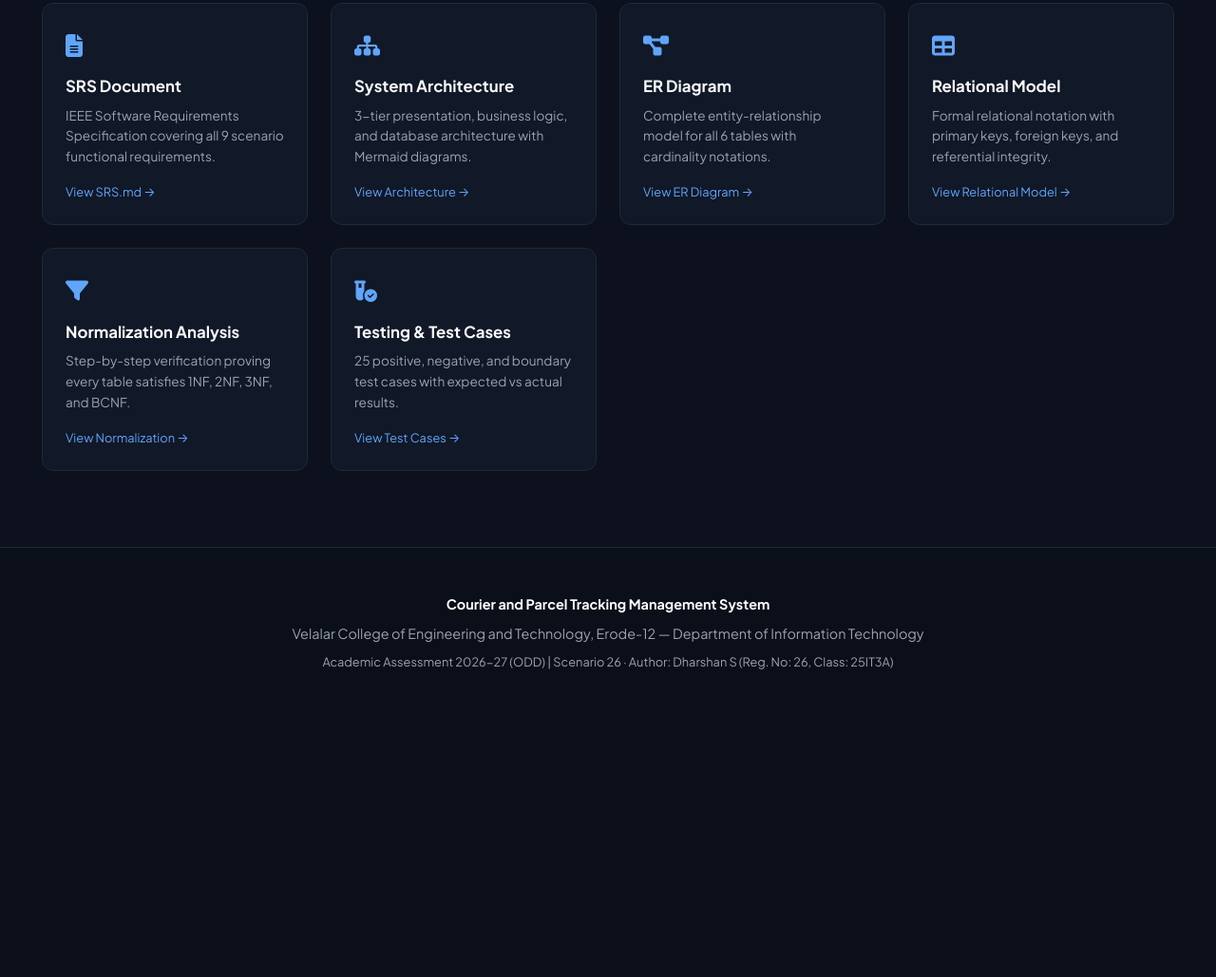
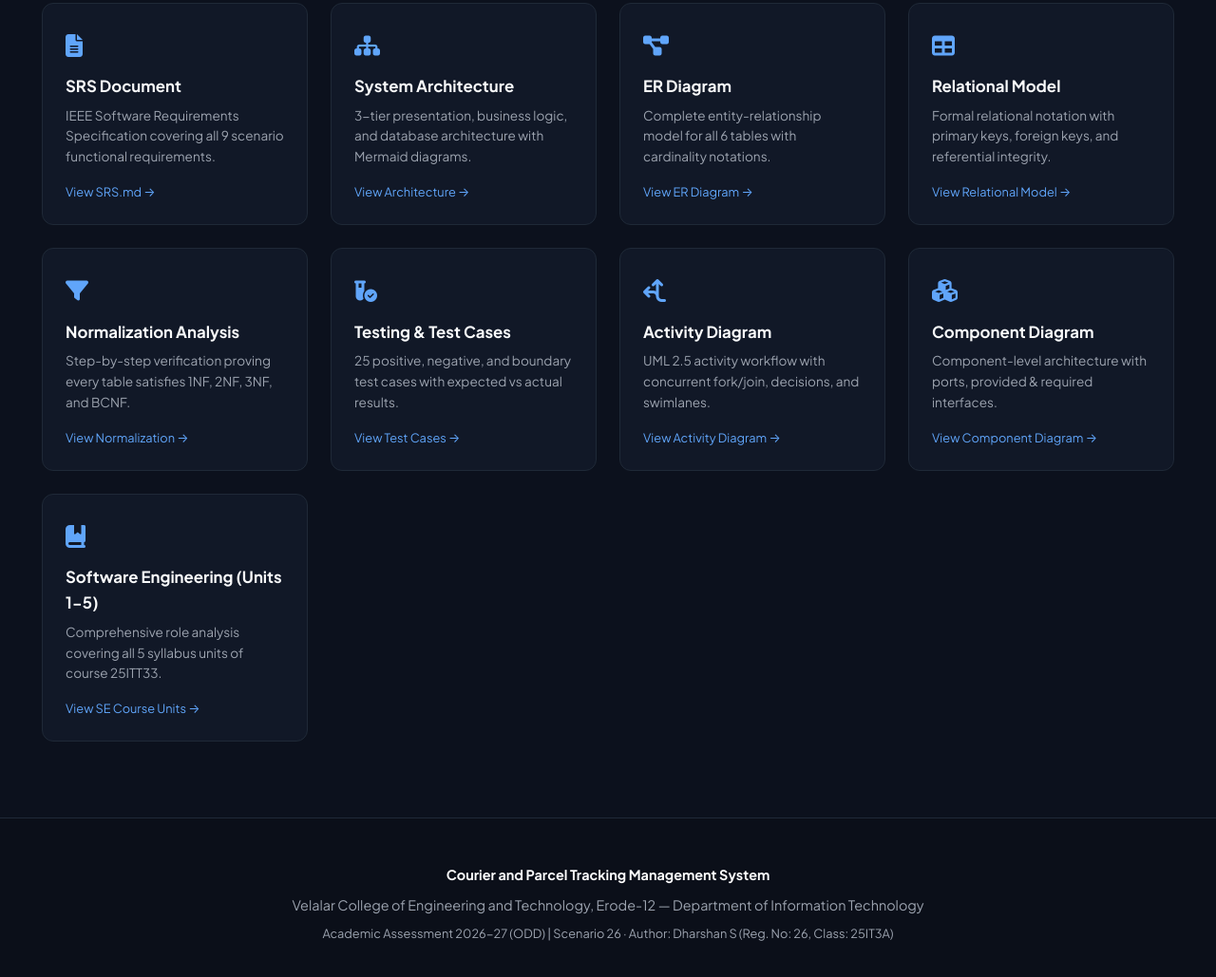
Before and after one commit to Dharshan08GSD/courier-tracking-system, a plain HTML site: page index.html in a window 1280 px wide. Shown: the part 4281-5310 px from the top of the page at 95% size. Before the commit the page ends 5037 px from the top, so only its background shows below. Drawn offline with Linux system fonts and the light colour scheme.

Commit message:
docs: add Activity Diagram, Component Diagram, and 25ITT33 SE 5-unit analysis

```diff
--- a/index.html
+++ b/index.html
@@ -1071,6 +1071,33 @@
           </div>
           <span style="font-size: 0.8rem; color: var(--primary-light); margin-top: 1rem;">View Test Cases →</span>
         </a>
+
+        <a href="docs/activity_diagram.md" class="doc-card" target="_blank">
+          <div>
+            <div class="doc-icon"><i class="fa-solid fa-arrows-split-up-and-left"></i></div>
+            <div class="doc-title">Activity Diagram</div>
+            <div class="doc-desc">UML 2.5 activity workflow with concurrent fork/join, decisions, and swimlanes.</div>
+          </div>
+          <span style="font-size: 0.8rem; color: var(--primary-light); margin-top: 1rem;">View Activity Diagram →</span>
+        </a>
+
+        <a href="docs/component_diagram.md" class="doc-card" target="_blank">
+          <div>
+            <div class="doc-icon"><i class="fa-solid fa-cubes"></i></div>
+            <div class="doc-title">Component Diagram</div>
+            <div class="doc-desc">Component-level architecture with ports, provided & required interfaces.</div>
+          </div>
+          <span style="font-size: 0.8rem; color: var(--primary-light); margin-top: 1rem;">View Component Diagram →</span>
+        </a>
+
+        <a href="docs/software_engineering_units.md" class="doc-card" target="_blank">
+          <div>
+            <div class="doc-icon"><i class="fa-solid fa-book-bookmark"></i></div>
+            <div class="doc-title">Software Engineering (Units 1-5)</div>
+            <div class="doc-desc">Comprehensive role analysis covering all 5 syllabus units of course 25ITT33.</div>
+          </div>
+          <span style="font-size: 0.8rem; color: var(--primary-light); margin-top: 1rem;">View SE Course Units →</span>
+        </a>
       </div>
     </div>
   </section>
```
Also changed, not shown: 4 other files.
